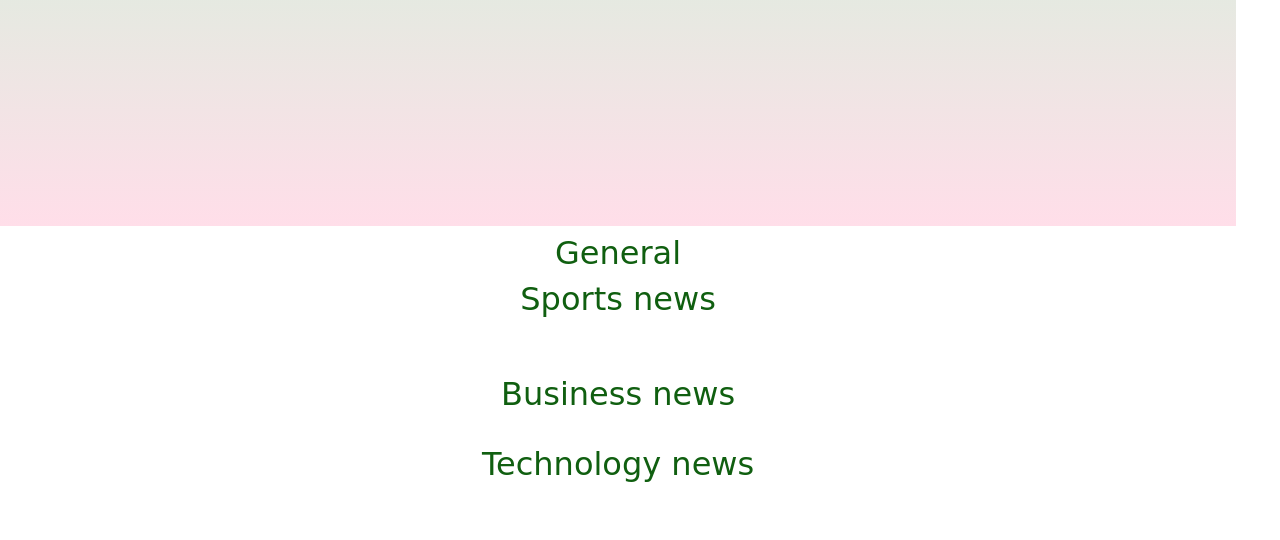
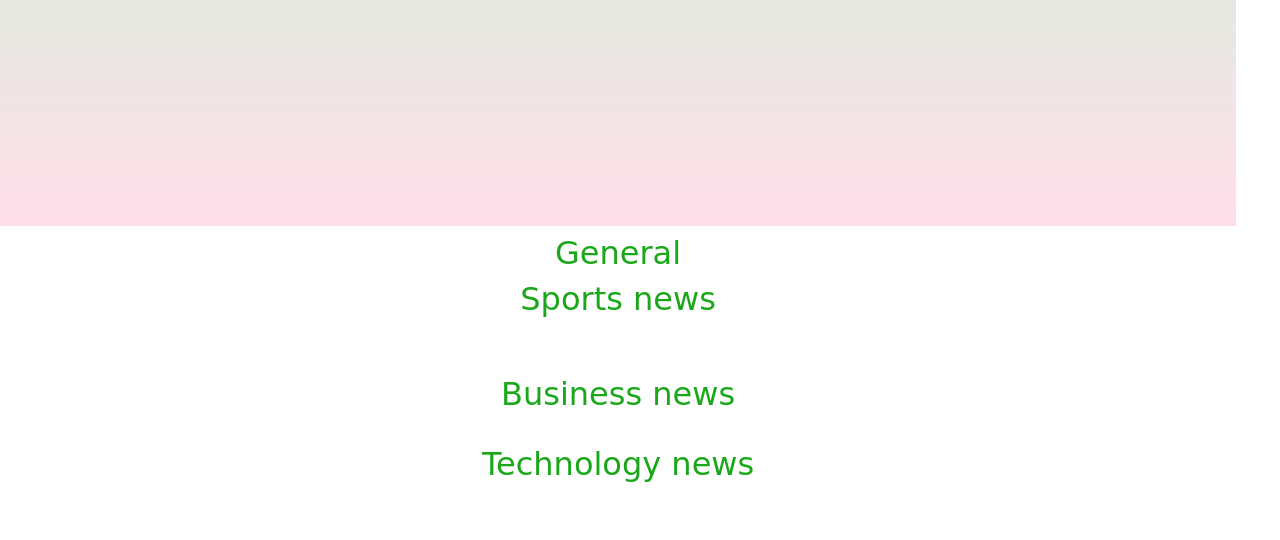
Before and after one commit to Andrew59-boop/news, a Flask app: template app/templates/index.html in a window 1280 px wide. Shown: the part 512-1052 px from the top of the page. Run offline with Flask 2, Linux system fonts and the light colour scheme; the template is opened without the code that fills it, so the values that code supplies are empty; some libraries are stand-ins or nearby versions.

```diff
--- a/app/static/css/styles.css
+++ b/app/static/css/styles.css
@@ -12,7 +12,7 @@ h1{
 }
 h2{
     font-family: 'Baloo', cursive;
-    color:rgb(16, 95, 16);
+    color:rgb(26, 167, 26);
 
 }
 .everything{
```
